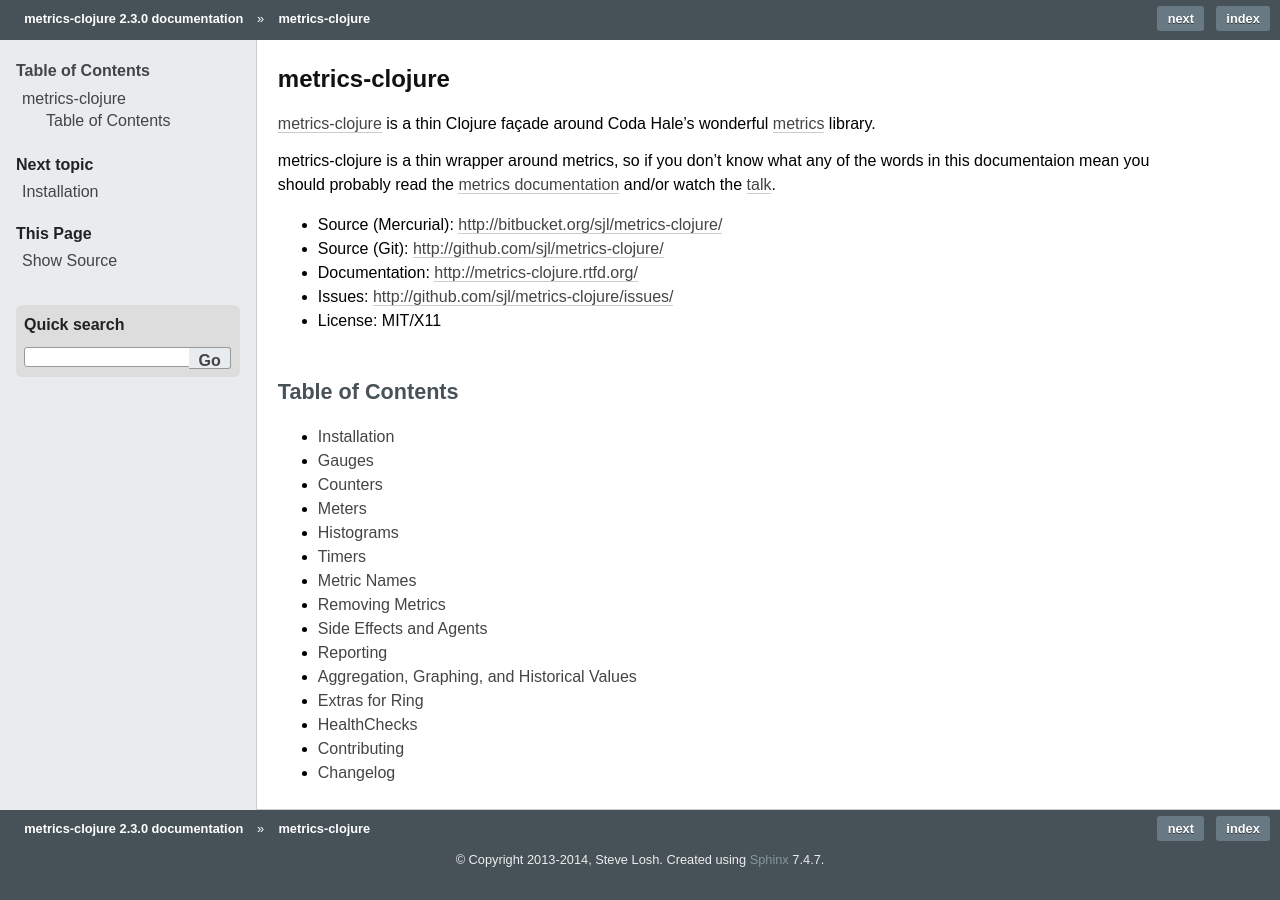
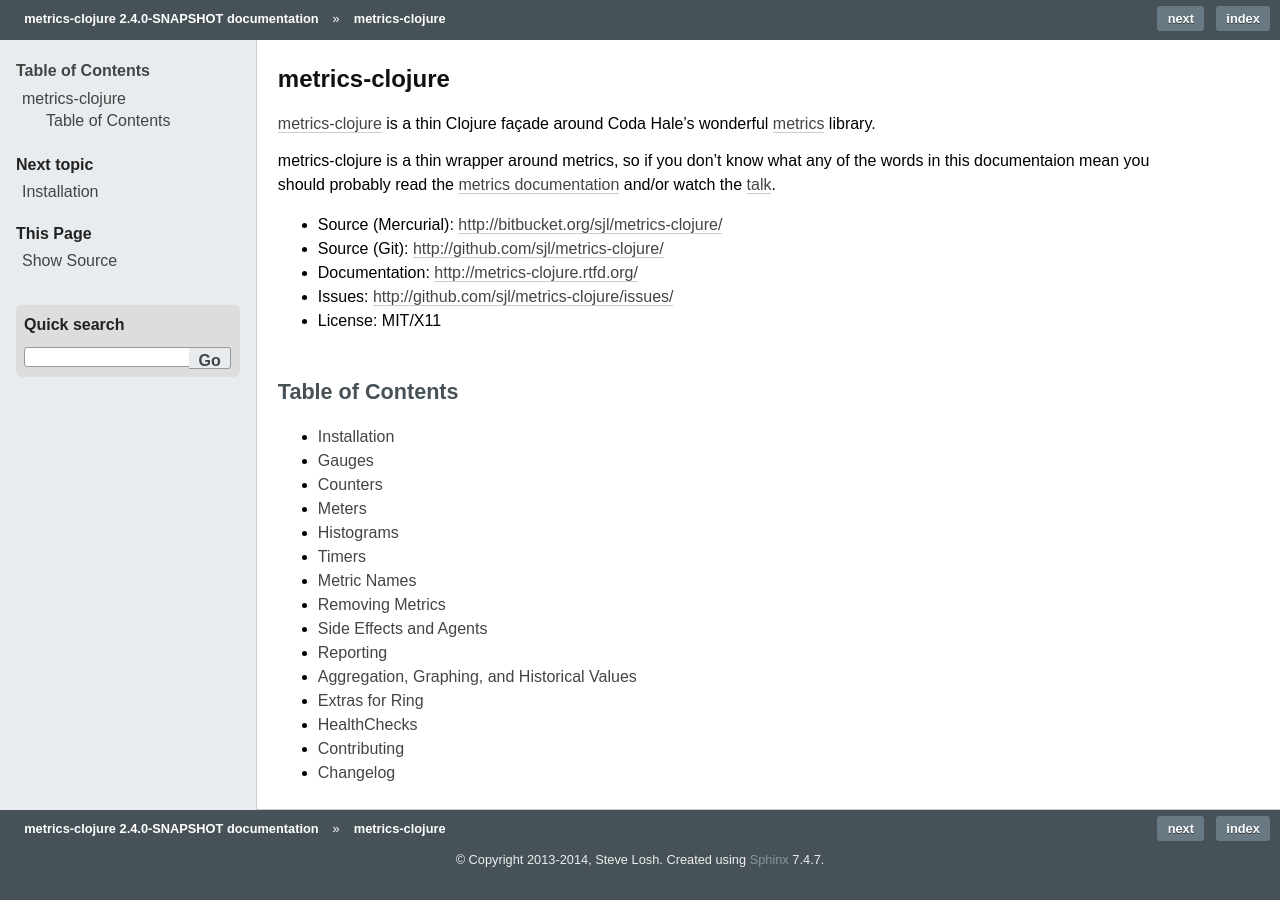
Before and after one commit to clj-commons/metrics-clojure, a Sphinx documentation site: the page built from docs/source/index.rst, in a window 1280 px wide. Built offline with Sphinx 7.4.7, drawn with Linux system fonts in a browser that asks for light colours.

Commit message:
Back to dev version

```diff
--- a/docs/source/conf.py
+++ b/docs/source/conf.py
@@ -48,9 +48,9 @@ copyright = u'2013-2014, Steve Losh'
 # built documents.
 #
 # The short X.Y version.
-version = '2.3.0'
+version = '2.4.0-SNAPSHOT'
 # The full version, including alpha/beta/rc tags.
-release = '2.3.0'
+release = '2.4.0-SNAPSHOT'
 
 # The language for content autogenerated by Sphinx. Refer to documentation
 # for a list of supported languages.
```
Also changed, not shown: 6 other files.
